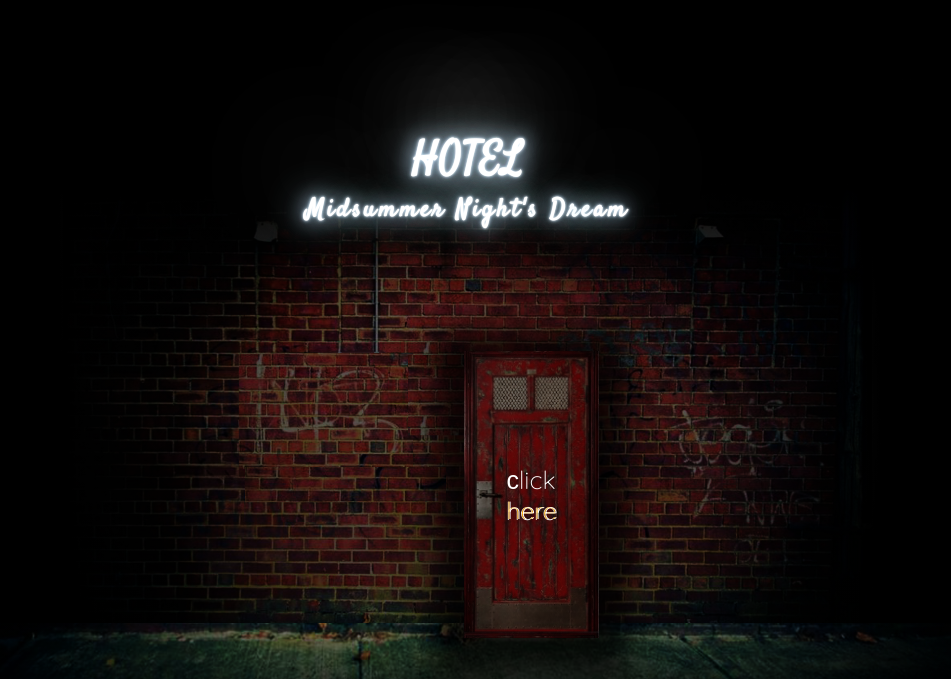
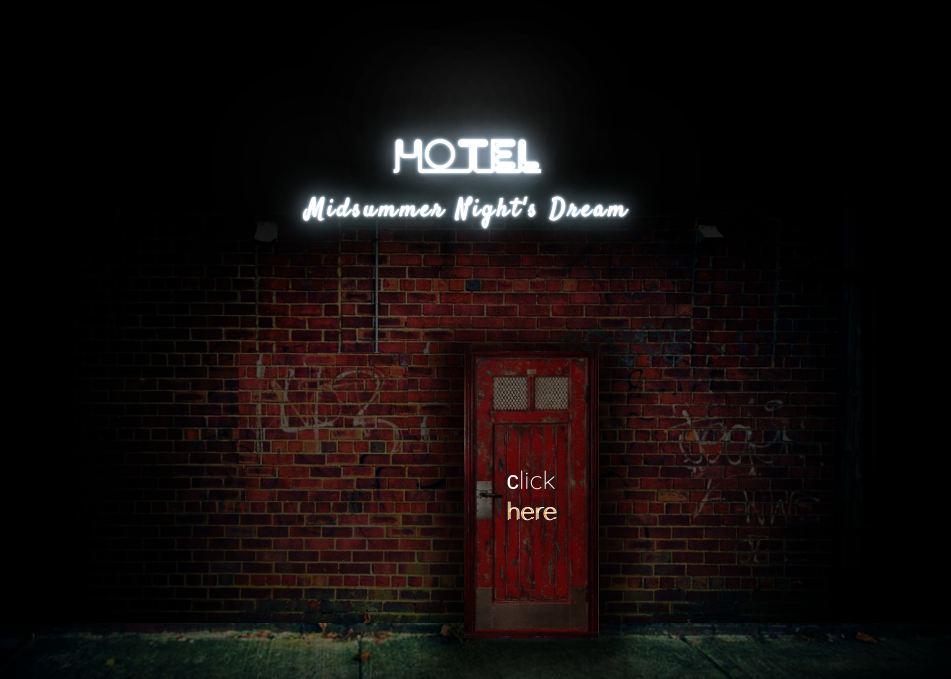
Before and after one commit to Microsoft-Asus/WilliamShakespeare-dream.github.io, a plain HTML site: page index.html in a window 1280 px wide. Shown: the part 121-800 px from the top of the page, without its empty margins (173-1124 px from the left). Drawn offline with Linux system fonts and the light colour scheme; files whose address does not match are found by name; a web font is replaced by a local one.

Commit message:
Add files via upload

```diff
--- a/index.html
+++ b/index.html
@@ -16,7 +16,7 @@
 <div class="main">
 	<div class="sign-wrap-4">
 		<div class="sign_word ff-3">
-	    	<h3>HOTEL</h3>
+	    	<h3 class="ff-1">HOTEL</h3>
 	    </div>
 
 
```
